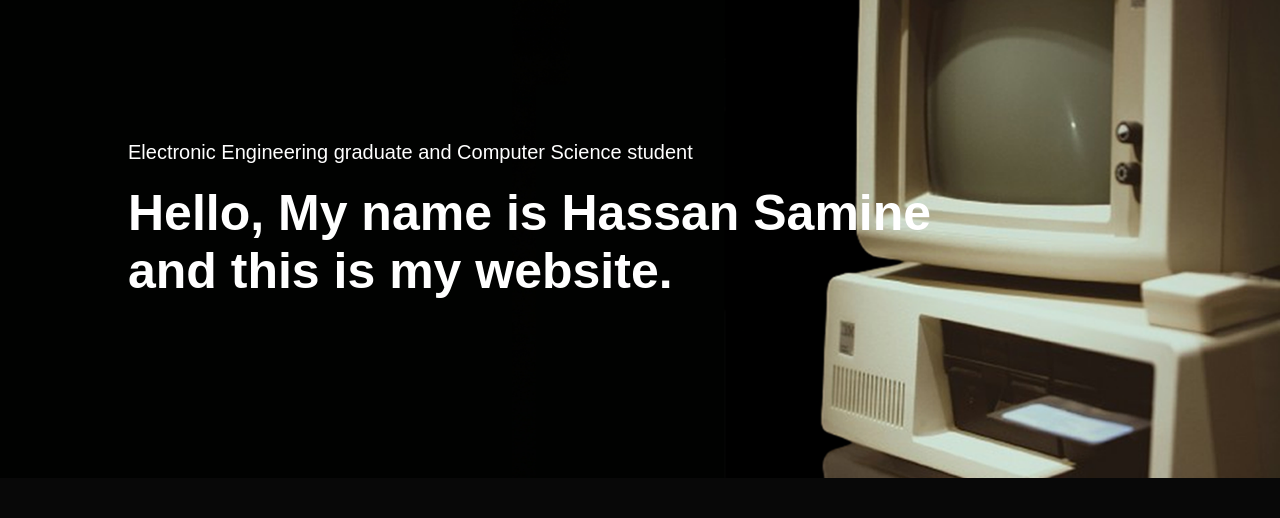
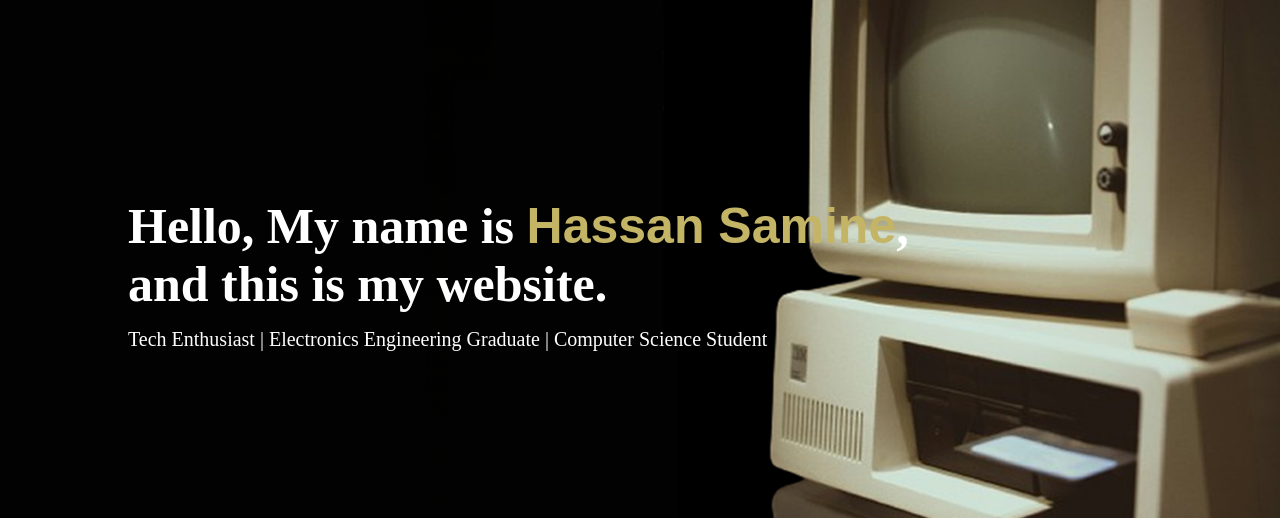
Before and after one commit to HassanSamine/My-Portfolio-Website, a plain HTML site: page Main.html in a window 1280 px wide. Shown: the part 282-800 px from the top of the page. Drawn offline with Linux system fonts and the light colour scheme.

Commit message:
2402 20:22

```diff
--- a/Main.html
+++ b/Main.html
@@ -21,8 +21,8 @@
             </ul>
         </nav>
         <div class="header-text">
-            <p>Electronic Engineering graduate and Computer Science student </p>
-            <h1>Hello, My name is Hassan Samine<br>and this is my website.</h1>
+            <h1>Hello, My name is <span>Hassan Samine</span>,<br>and this is my website.</h1>
+            <p class="hheader">Tech Enthusiast | Electronics Engineering Graduate | Computer Science Student</p>
         </div>
 
     </div>
--- a/style.css
+++ b/style.css
@@ -12,8 +12,8 @@ body{
 #header{
     width:100%;
     height: 100vh;
-    background-image: url(background3.png);
-    background-size: contain;
+    background-image: url(background5.png);
+    background-size:cover;
     background-position:right;
     background-repeat: no-repeat;
 }
@@ -27,7 +27,7 @@ nav{
     flex-wrap: wrap;
 }
 .logo{
-    width: 500px;
+    width: 700px;
 }
 
 nav ul li{
@@ -60,10 +60,21 @@ nav ul li a:hover::after{
 }
 .header-text{
     font-size: 20px;
-    margin-top: 250px;
+    margin-top: 200px;
+
+
+}
+
+.hheader{
+    font-family:'Times New Roman', Times, serif;
 }
 
 .header-text h1{
     font-size: 50px;
-    margin-top: 20px;
+    margin-bottom: 15px;
+    font-family:'Times New Roman', Times, serif;
 }
+
+.header-text h1 span{
+    color:#c4b466
+}
```
Also changed, not shown: background5.png (added).
